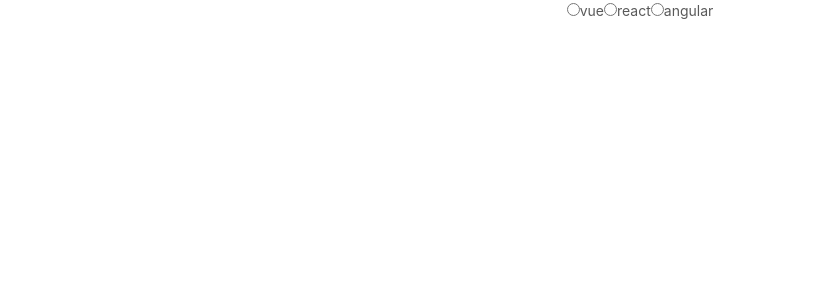
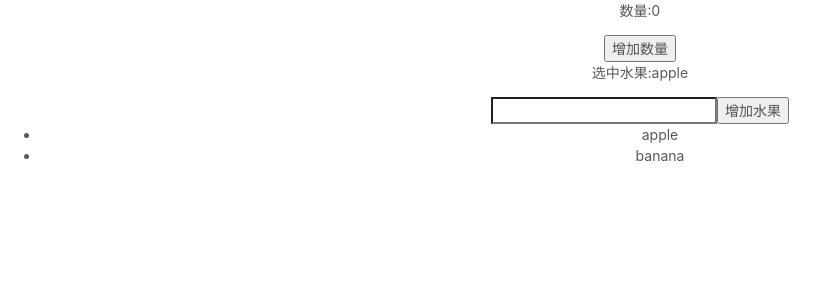
Before and after one commit to Jeffery336699/react_demo, a React (Create React App) app: page / in a window 1280 px wide. Shown: the top 300 px of the page, without its empty margins (0-828 px from the left). Built offline with nearby package versions, Linux system fonts and the light colour scheme.

Commit message:
采用新版customize-cra构建项目

```diff
--- a/config-overrides.js
+++ b/config-overrides.js
@@ -1,17 +1,17 @@
-const { injectBabelPlugin } = require("react-app-rewired");
-module.exports = function override(config, env) {
-  config = injectBabelPlugin(
-    // 在默认配置基础上注入
-    // 插件名，插件配置
-    ["import", { libraryName: "antd", libraryDirectory: "es", style: "css" }],
-    config
-  );
+const {
+  override,
+  addLessLoader,
+  fixBabelImports,
+} = require("customize-cra");
 
-  //配置ES7高阶组件装饰器插件
-  config = injectBabelPlugin(
-      ["@babel/plugin-proposal-decorators", { legacy: true }],
-      config
-  );
-
-  return config;
+module.exports = {
+  webpack: override(
+      addLessLoader({
+        javascriptEnabled: true
+      }),
+      fixBabelImports("babel-plugin-import", {
+        libraryName: "antd-mobile",
+        style: true
+      }),
+  )
 };
--- a/src/App.js
+++ b/src/App.js
@@ -8,6 +8,7 @@ import CommentList from "./component/CommentList";
 import Hoc from "./component/Hoc";
 import ComponentMul from "./component/ComponentMul";
 import ComponentMul2 from "./component/ComponentMul2";
+import HookTest from "./component/HookTest";
 
 function App() {
   return (
@@ -29,7 +30,13 @@ function App() {
     {/*<ComponentMul/>*/}
 
     {/*复合组件功能*/}
-    <ComponentMul2></ComponentMul2>
+    {/*<ComponentMul2></ComponentMul2>*/}
+
+
+    {/*  Hook*/}
+    <HookTest/>
+
+
     </div>
   );
 }
--- a/src/component/Hoc.js
+++ b/src/component/Hoc.js
@@ -20,9 +20,9 @@ const withLog=Comp=>{
 }
 
 //顺序是按照从上往下,并且高阶函数需要写到上面声明
-@withLog
-@withKaikeba
-@withLog
+// @withLog
+// @withKaikeba
+// @withLog
 class Kaikeba extends React.Component{
     render() {
         return <div>{this.props.stage}-{this.props.name}</div>;
--- /dev/null
+++ b/src/component/HookTest.js
@@ -0,0 +1,23 @@
+import React, {useState} from 'react';
+
+export default function HookTest () {
+    const [count,setCount] =useState(0)
+    const [furst,setFurst]=useState(['apple','banana'])
+    const [curFurst,setCurFurst]=useState("apple")
+    const [input,setInput]=useState("")
+
+    return (
+        <div>
+            <p>数量:{count}</p>
+            <button onClick={()=>setCount(count+1)}>增加数量</button>
+            <p>选中水果:{curFurst}</p>
+            <input type='text' value={input} onChange={e=>setInput(e.target.value)}/>
+            <button onClick={()=>{
+                setFurst([...furst,input])
+            }}>增加水果</button>
+            <ul>
+                {furst.map(item=>(<li key={item} onClick={()=>setCurFurst(item)}>{item}</li>))}
+            </ul>
+        </div>
+    );
+}
```
Also changed, not shown: package.json (+5 -5 lines), .babelrc (added), 1 other file (tests, documents, lock files or other folders).
